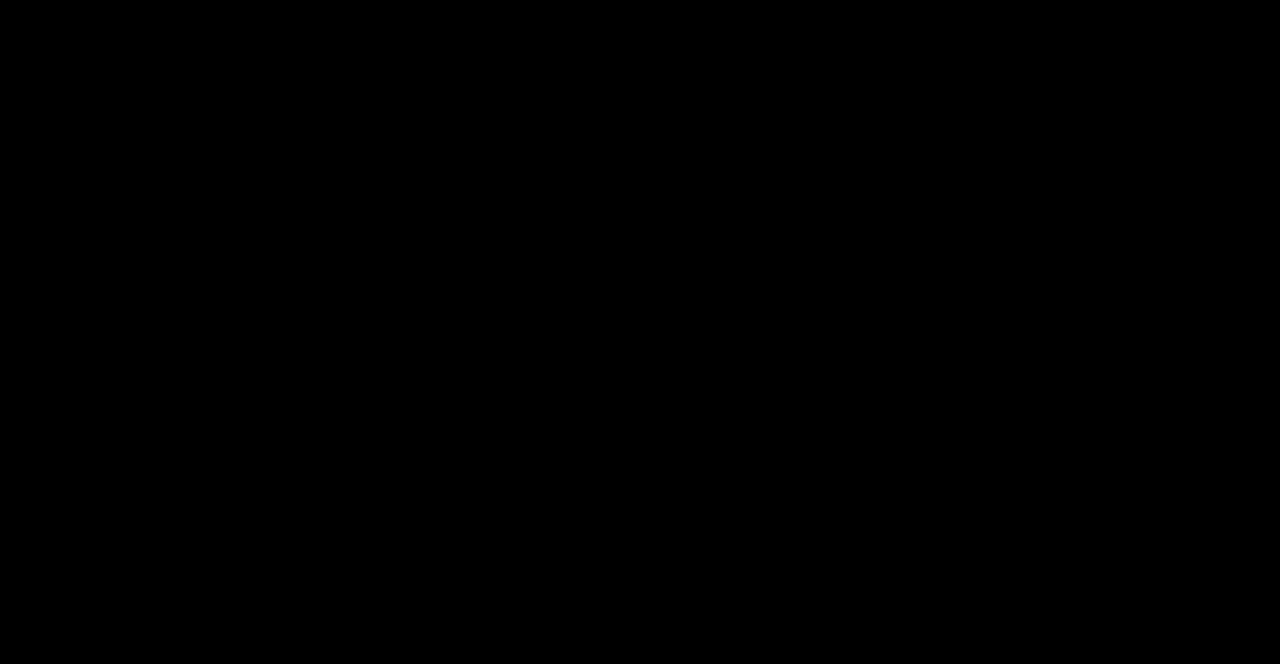
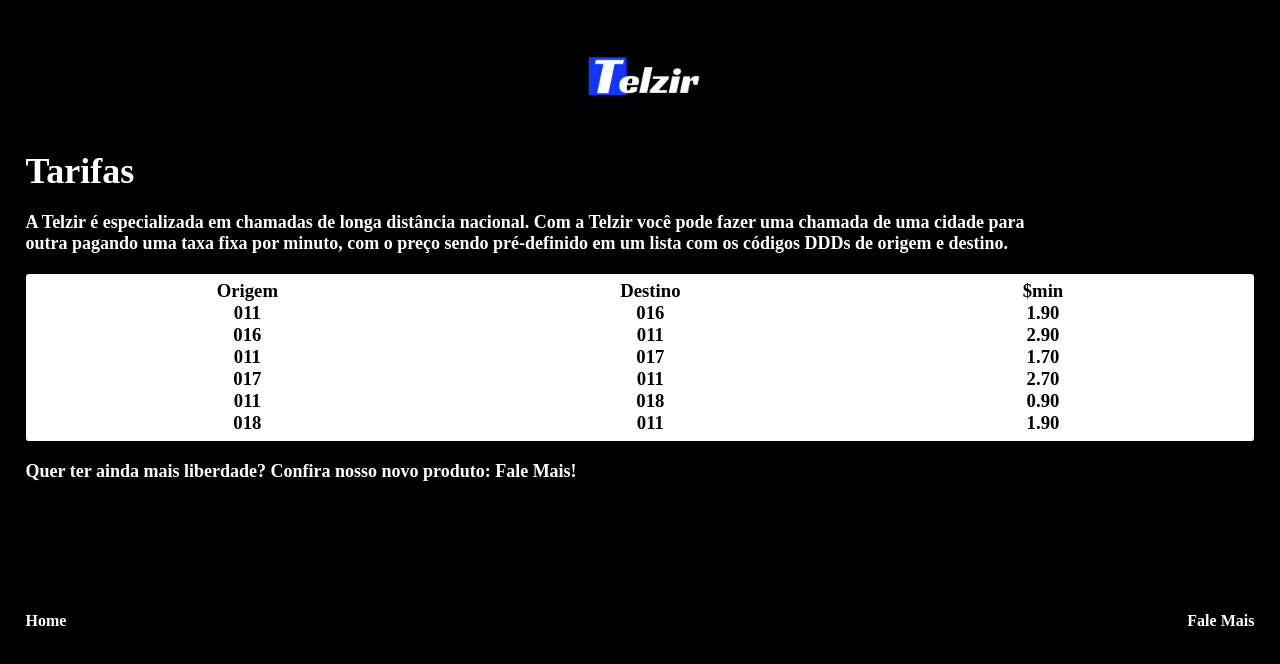
Before and after one commit to Wiriyamu/vizir-technical-challenge, a Vue app: page /sobre in a window 1280 px wide. Shown: the top 664 px of the page. Built offline with nearby package versions, Linux system fonts and the light colour scheme.

Commit message:
feat: view sobre

```diff
--- a/src/views/Sobre.vue
+++ b/src/views/Sobre.vue
@@ -1,11 +1,121 @@
 <template>
-  <div>
-    sobre
-  </div>
+  <v-header />
+  <section class="about">
+    <div class="about__container">
+      <h1 class="about__title">Tarifas</h1>
+
+      <p class="about__description">
+        A Telzir é especializada em chamadas de longa distância nacional. Com a
+        Telzir você pode fazer uma chamada de uma cidade para outra pagando uma
+        taxa fixa por minuto, com o preço sendo pré-definido em um lista com os
+        códigos DDDs de origem e destino.
+      </p>
+
+      <div class="about__table">
+        <div class="about__column">
+          <h3>Origem</h3>
+          <h3>011</h3>
+          <h3>016</h3>
+          <h3>011</h3>
+          <h3>017</h3>
+          <h3>011</h3>
+          <h3>018</h3>
+        </div>
+
+        <div class="about__column">
+          <h3>Destino</h3>
+          <h3>016</h3>
+          <h3>011</h3>
+          <h3>017</h3>
+          <h3>011</h3>
+          <h3>018</h3>
+          <h3>011</h3>
+        </div>
+
+        <div class="about__column">
+          <h3>$min</h3>
+          <h3>1.90</h3>
+          <h3>2.90</h3>
+          <h3>1.70</h3>
+          <h3>2.70</h3>
+          <h3>0.90</h3>
+          <h3>1.90</h3>
+        </div>
+      </div>
+
+      <p class="about__description">
+        Quer ter ainda mais liberdade? Confira nosso novo produto: Fale Mais!
+      </p>
+
+      <footer class="about__footer">
+        <router-link class="about__link" to="/">Home</router-link>
+        <router-link class="about__link" to="/fale-mais">Fale Mais</router-link>
+      </footer>
+    </div>
+  </section>
 </template>
 
 <script>
-export default {}
+import VHeader from '@/components/VHeader.vue'
+export default {
+  name: 'Sobre',
+  components: { VHeader }
+}
 </script>
 
-<style lang="scss" scoped></style>
+<style lang="scss" scoped>
+.about {
+  width: 100%;
+
+  &__container {
+    max-width: 1280px;
+    width: 100%;
+    margin: 0 auto;
+    padding: 0 2%;
+  }
+
+  &__title {
+    font-size: 3.6rem;
+    color: #fff;
+  }
+
+  &__description {
+    max-width: 100rem;
+    margin-top: 2rem;
+    font-size: 1.8rem;
+    font-weight: bold;
+    color: #fff;
+  }
+
+  &__table {
+    display: flex;
+    justify-content: space-around;
+    margin-top: 2rem;
+    padding: 0.625rem 2rem;
+    border-radius: 0.3125rem;
+    background-color: #fff;
+  }
+
+  &__column {
+    display: flex;
+    flex-direction: column;
+    align-items: center;
+  }
+
+  &__footer {
+    display: flex;
+    margin-top: 13rem;
+    justify-content: space-between;
+  }
+
+  &__link {
+    font-weight: bold;
+    text-decoration: none;
+    color: #fff;
+
+    &:hover {
+      color: #1136ff;
+    }
+  }
+}
+</style>
```
